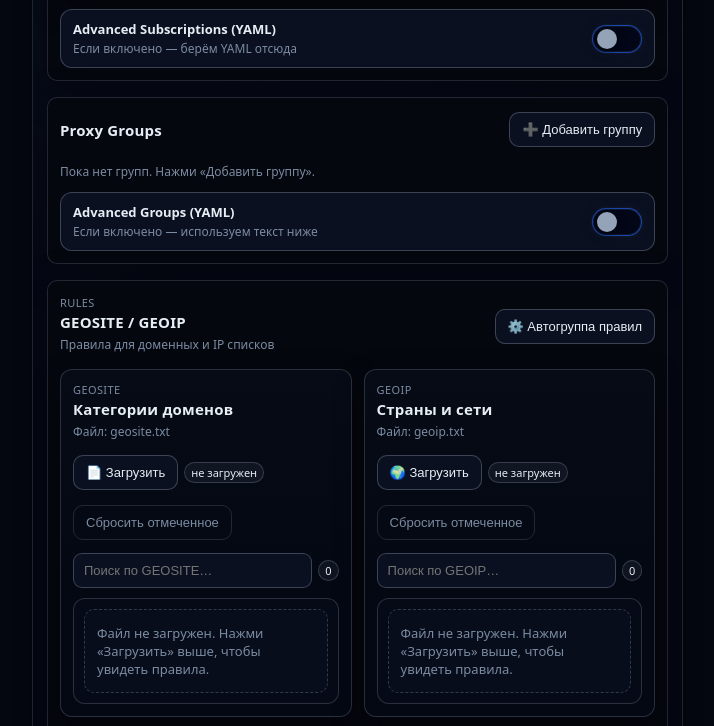
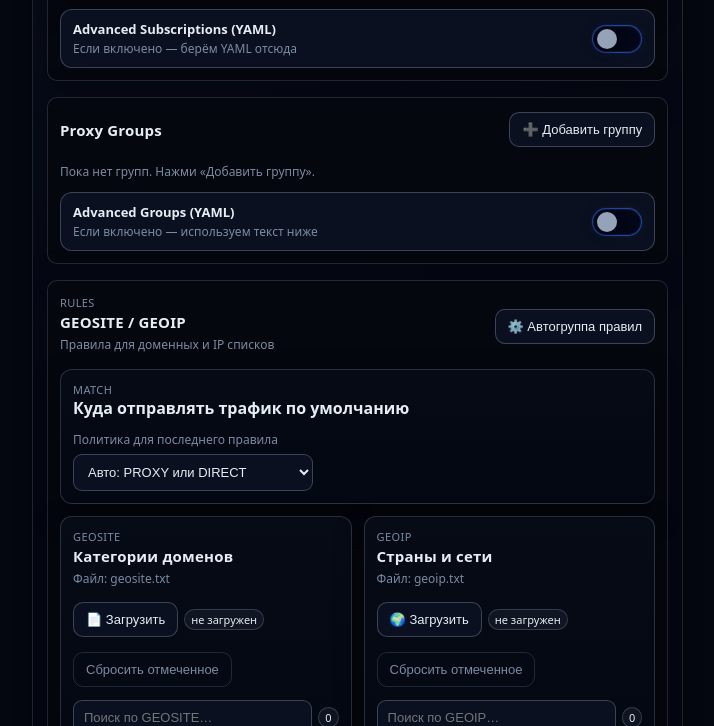
Before and after one commit to raywari/mihomo-constructor, a plain HTML site: page index.html in a window 1280 px wide. Both pictures are taken after a click on the button "⚙️ Автогруппа правил". Shown: the part 798-1524 px from the top of the page, without its empty margins (8-722 px from the left). Drawn offline with Linux system fonts and the light colour scheme.

Commit message:
MATCH selection added

```diff
--- a/index.html
+++ b/index.html
@@ -157,15 +157,28 @@ ss://...
 
             <div class="section">
               <div class="section-title">
-                <div class="section-heading">
-                  <div class="eyebrow">Rules</div>
-                  <h2>GEOSITE / GEOIP</h2>
-                  <div class="sub">Правила для доменных и IP списков</div>
-                </div>
+            <div class="section-heading">
+              <div class="eyebrow">Rules</div>
+              <h2>GEOSITE / GEOIP</h2>
+              <div class="sub">Правила для доменных и IP списков</div>
+            </div>
                 <div class="row" style="flex: 0 0 auto">
                   <button id="autoRulesBtn">⚙️ Автогруппа правил</button>
                 </div>
+            </div>
+
+            <div class="group-card match-card">
+              <div class="match-head">
+                <div>
+                  <div class="eyebrow">MATCH</div>
+                  <div class="match-title">Куда отправлять трафик по умолчанию</div>
+                </div>
+                <div class="match-control">
+                  <label class="hint" for="matchPolicy">Политика для последнего правила</label>
+                  <select id="matchPolicy"></select>
+                </div>
               </div>
+            </div>
 
               <div class="rules-grid">
                 <div class="group-card rules-column">
--- a/script.js
+++ b/script.js
@@ -348,10 +348,16 @@ const state = {
     geoip: new Map(),
   },
   subs: [],
+  match: { mode: "auto", value: "" },
 };
 
 const GEOSITE_URL = "geo/geosite.txt";
 const GEOIP_URL = "geo/geoip.txt";
+const MATCH_AUTO_VALUE = "__auto__";
+const MATCH_POLICIES = [
+  { value: "DIRECT", label: "DIRECT — напрямую" },
+  { value: "REJECT", label: "REJECT — блокировать" },
+];
 
 function setStatus(kind, text) {
   const el = document.getElementById("status");
@@ -492,6 +498,7 @@ function renderGroups() {
     nameInp.addEventListener("input", (e) => {
       g.name = e.target.value.trim() || "GROUP";
       renderRulesTargets();
+      renderMatchSelect();
     });
     typeSel.addEventListener("change", (e) => {
       g.type = e.target.value;
@@ -518,6 +525,7 @@ function renderGroups() {
       state.groups.splice(idx, 1);
       renderGroups();
       renderRulesTargets();
+      renderMatchSelect();
     });
 
     groupsContainer.appendChild(card);
@@ -529,6 +537,7 @@ function renderGroups() {
     empty.textContent = "Пока нет групп. Нажми «Добавить группу».";
     groupsContainer.appendChild(empty);
   }
+  renderMatchSelect();
 }
 
 document.getElementById("addGroupBtn").addEventListener("click", () => {
@@ -541,6 +550,7 @@ document.getElementById("addGroupBtn").addEventListener("click", () => {
   });
   renderGroups();
   renderRulesTargets();
+  renderMatchSelect();
 });
 
 /* =========================================================
@@ -728,6 +738,84 @@ document
 document
   .getElementById("geoipSearch")
   .addEventListener("input", (e) => renderGeoipListDebounced(e.target.value));
+
+const matchSelectEl = document.getElementById("matchPolicy");
+
+function normalizeMatchSelection() {
+  if (state.match.mode === "builtin") {
+    const exists = MATCH_POLICIES.some((p) => p.value === state.match.value);
+    if (!exists) state.match = { mode: "auto", value: "" };
+  }
+  if (state.match.mode === "group") {
+    const hasGroup = state.groups.some((g) => g.name === state.match.value);
+    if (!hasGroup) state.match = { mode: "auto", value: "" };
+  }
+}
+
+function renderMatchSelect() {
+  normalizeMatchSelection();
+
+  const options = [];
+  options.push(
+    `<option value="${MATCH_AUTO_VALUE}">Авто: PROXY или DIRECT</option>`
+  );
+  options.push(
+    `<optgroup label="Спец политики">${MATCH_POLICIES.map(
+      (p) => `<option value="${p.value}">${p.label}</option>`
+    ).join("")}</optgroup>`
+  );
+  const groupOptions = state.groups
+    .map((g) => g.name)
+    .filter(Boolean)
+    .map((n) => `<option value="group:${n}">${n}</option>`)
+    .join("");
+  options.push(
+    `<optgroup label="Группы">${
+      groupOptions || '<option value="" disabled>Нет групп</option>'
+    }</optgroup>`
+  );
+
+  matchSelectEl.innerHTML = options.join("");
+
+  const currentValue =
+    state.match.mode === "group"
+      ? `group:${state.match.value}`
+      : state.match.mode === "builtin"
+      ? state.match.value
+      : MATCH_AUTO_VALUE;
+
+  const allowedValues = Array.from(matchSelectEl.options).map((o) => o.value);
+  matchSelectEl.value = allowedValues.includes(currentValue)
+    ? currentValue
+    : MATCH_AUTO_VALUE;
+}
+
+matchSelectEl.addEventListener("change", () => {
+  const v = matchSelectEl.value;
+  if (v === MATCH_AUTO_VALUE) {
+    state.match = { mode: "auto", value: "" };
+  } else if (v.startsWith("group:")) {
+    state.match = { mode: "group", value: v.slice(6) };
+  } else {
+    state.match = { mode: "builtin", value: v };
+  }
+});
+
+function getMatchPolicyTarget() {
+  normalizeMatchSelection();
+
+  if (state.match.mode === "builtin" && state.match.value)
+    return state.match.value;
+  if (state.match.mode === "group" && state.match.value) {
+    const hasGroup = state.groups.some((g) => g.name === state.match.value);
+    if (hasGroup) return state.match.value;
+  }
+
+  const proxyGroup = state.groups.find((g) => g.name === "PROXY");
+  if (proxyGroup?.name) return proxyGroup.name;
+  if (state.groups.length) return state.groups[0].name;
+  return "DIRECT";
+}
 
 function renderRulesTargets() {
   renderGeositeList(document.getElementById("geositeSearch").value);
@@ -1073,7 +1161,7 @@ document.getElementById("autoRulesBtn").addEventListener("click", () => {
     "DOMAIN-SUFFIX,xn--p1ai,DIRECT",
     "GEOSITE,category-gov-ru,DIRECT",
     "GEOIP,RU,DIRECT,no-resolve",
-    "MATCH,PROXY",
+    `MATCH,${getMatchPolicyTarget()}`,
   ];
   const yaml = "rules:\n  - " + autoRules.join("\n  - ");
   const toggle = document.getElementById("rulesAdvancedToggle");
@@ -1235,11 +1323,7 @@ function emitRulesYaml() {
   for (const [code, r] of state.rulesGeoip.entries()) {
     emitLine(lines, `- GEOIP,${code},${r.target},no-resolve`, 2);
   }
-  emitLine(
-    lines,
-    `- MATCH,${state.groups.find((g) => g.name === "PROXY")?.name || "DIRECT"}`,
-    2
-  );
+  emitLine(lines, `- MATCH,${getMatchPolicyTarget()}`, 2);
 
   return lines.join("\n") + "\n";
 }
--- a/styles.css
+++ b/styles.css
@@ -94,12 +94,17 @@ body {
   flex: 0 0 auto;
   border-radius: 999px;
   border: 1px solid rgba(148, 163, 184, 0.25);
-  background: linear-gradient(90deg, rgba(77, 163, 255, 0.2), rgba(148, 163, 184, 0.12));
+  background: linear-gradient(
+    90deg,
+    rgba(77, 163, 255, 0.2),
+    rgba(148, 163, 184, 0.12)
+  );
   color: var(--text);
   font-weight: 700;
   text-decoration: none;
   white-space: nowrap;
-  transition: transform 120ms ease, border-color 120ms ease, background-color 120ms ease;
+  transition: transform 120ms ease, border-color 120ms ease,
+    background-color 120ms ease;
 }
 
 .brand-action-label {
@@ -108,7 +113,11 @@ body {
 
 .brand-action:hover {
   border-color: rgba(148, 163, 184, 0.4);
-  background: linear-gradient(90deg, rgba(77, 163, 255, 0.28), rgba(148, 163, 184, 0.16));
+  background: linear-gradient(
+    90deg,
+    rgba(77, 163, 255, 0.28),
+    rgba(148, 163, 184, 0.16)
+  );
   transform: translateY(-1px);
 }
 
@@ -729,6 +738,29 @@ pre {
 .rules-toolbar .row {
   align-items: flex-start;
 }
+.match-card {
+  display: grid;
+  gap: 12px;
+}
+.match-head {
+  display: flex;
+  justify-content: space-between;
+  gap: 12px;
+  flex-wrap: wrap;
+  align-items: center;
+}
+.match-title {
+  font-weight: 600;
+  font-size: 16px;
+}
+.match-control {
+  display: grid;
+  gap: 6px;
+  min-width: 240px;
+}
+.match-control select {
+  min-width: 240px;
+}
 .ghost {
   background: transparent;
   border-color: rgba(148, 163, 184, 0.2);
```
